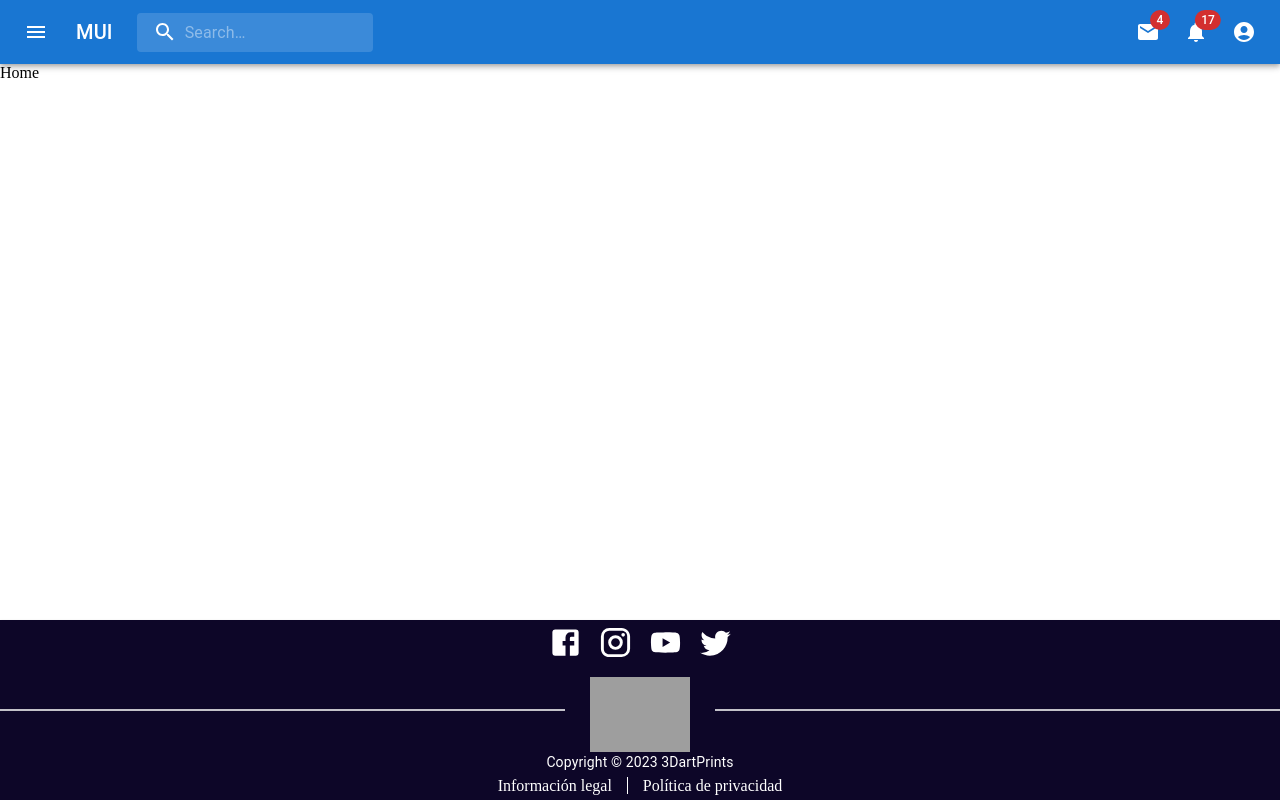
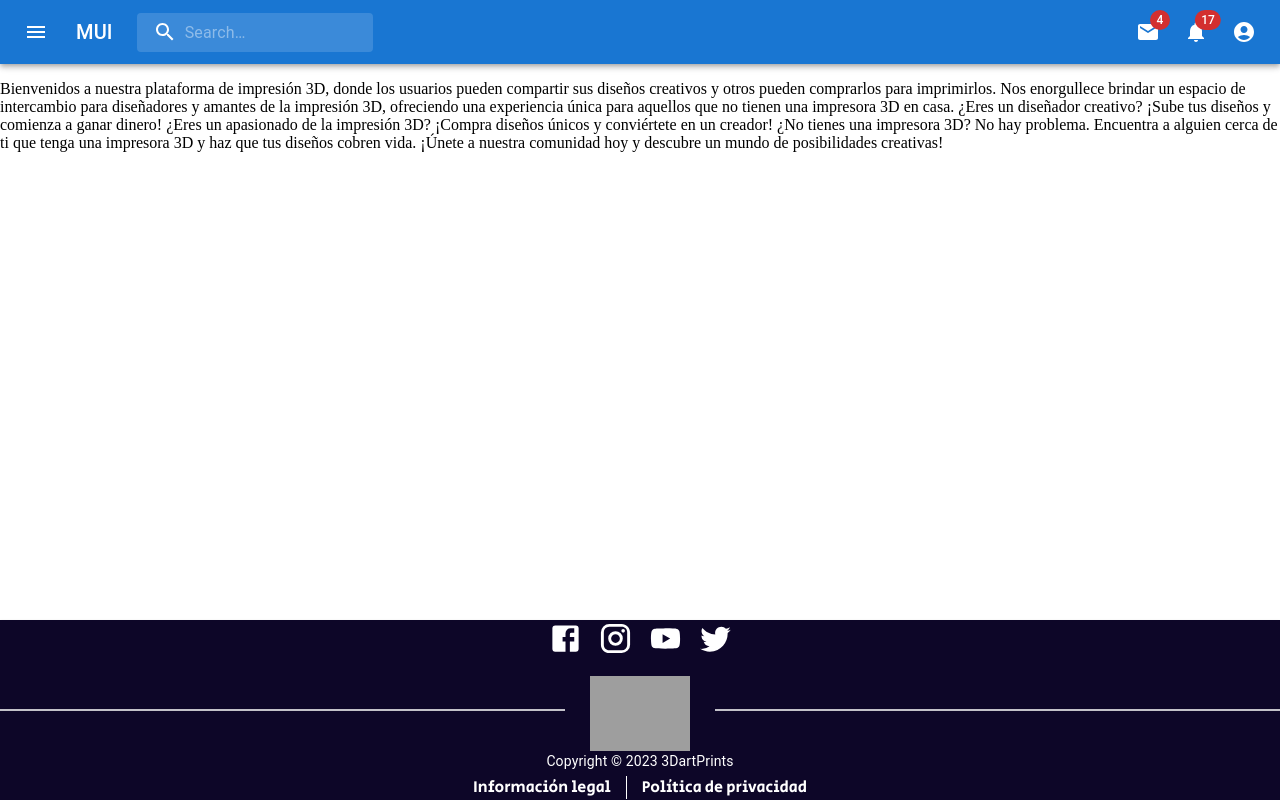
Before and after one commit to Nemechix/3DartPrints-Frontend, a React (Vite) app: page / in a window 1280 px wide. Built offline with nearby package versions, Linux system fonts and the light colour scheme; grey boxes are pictures that could not be loaded.

Commit message:
Main page text

```diff
--- a/index.html
+++ b/index.html
@@ -5,6 +5,9 @@
     <link rel="icon" type="image/svg+xml" href="/vite.svg" />
     <meta name="viewport" content="width=device-width, initial-scale=1.0" />
     <title>Vite + React</title>
+    <link rel="preconnect" href="https://fonts.googleapis.com">
+    <link rel="preconnect" href="https://fonts.gstatic.com" crossorigin>
+    <link href="https://fonts.googleapis.com/css2?family=Secular+One&display=swap" rel="stylesheet">
   </head>
   <body>
     <div id="root"></div>
--- a/src/Components/Footer/Footer.jsx
+++ b/src/Components/Footer/Footer.jsx
@@ -22,6 +22,7 @@ export default function Footer() {
         borderRadius: "0px",
         paddingTop: "10px",
         paddingBottom: "10px",
+        fontFamily:'Secular One'
       }}
     >
       <div style={{ display: "flex", gap: "15px" }}>
--- a/src/Pages/Home/Home.jsx
+++ b/src/Pages/Home/Home.jsx
@@ -1,8 +1,22 @@
 
 function Home() {
   return (
-    <div>Home</div>
-  )
+    <div className="about_us_container">
+      <p>
+        Bienvenidos a nuestra plataforma de impresión 3D, donde los usuarios
+        pueden compartir sus diseños creativos y otros pueden comprarlos para
+        imprimirlos. Nos enorgullece brindar un espacio de intercambio para
+        diseñadores y amantes de la impresión 3D, ofreciendo una experiencia
+        única para aquellos que no tienen una impresora 3D en casa. ¿Eres un
+        diseñador creativo? ¡Sube tus diseños y comienza a ganar dinero! ¿Eres
+        un apasionado de la impresión 3D? ¡Compra diseños únicos y conviértete
+        en un creador! ¿No tienes una impresora 3D? No hay problema. Encuentra a
+        alguien cerca de ti que tenga una impresora 3D y haz que tus diseños
+        cobren vida. ¡Únete a nuestra comunidad hoy y descubre un mundo de
+        posibilidades creativas!
+      </p>
+    </div>
+  );
 }
 
 export default Home
```
